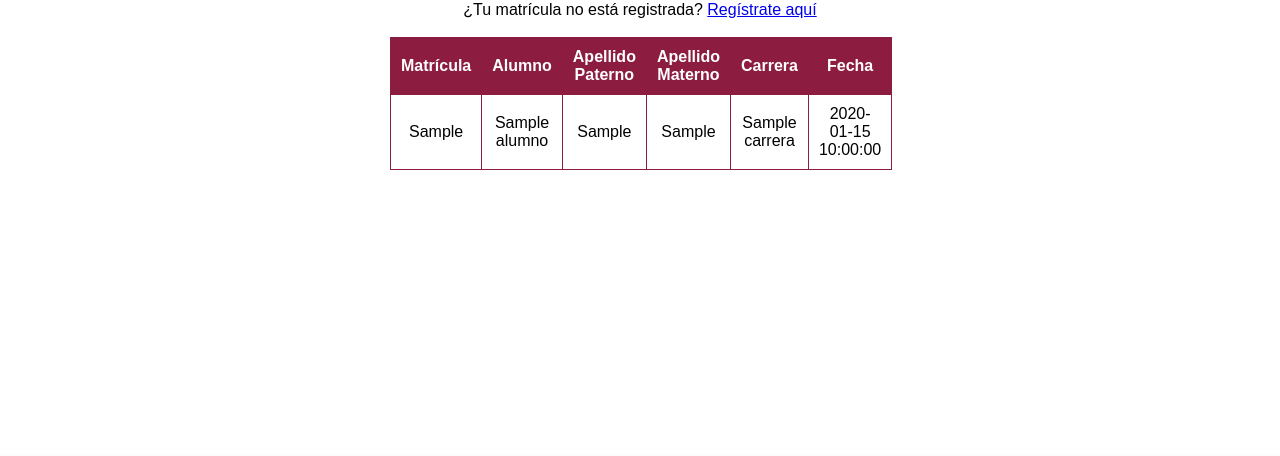
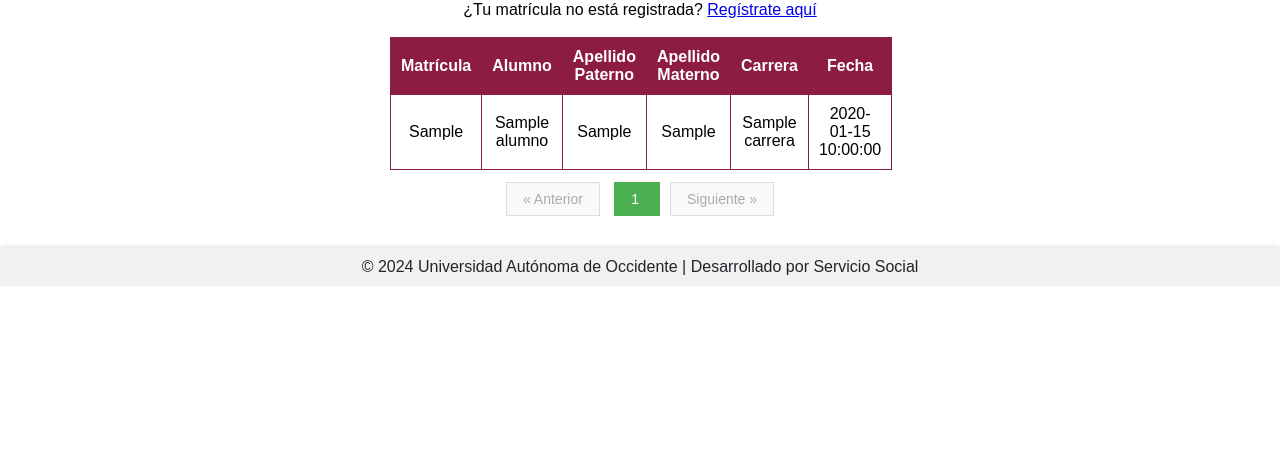
Before and after one commit to wendygpevs/CentroComputo, a PHP site: page /index.php?pagina=1 in a window 1280 px wide. Shown: the part 330-786 px from the top of the page. After the commit the page ends 605 px from the top, so only its background shows below. Run offline with PHP 8.4, Linux system fonts and the light colour scheme; tables that the repository leaves empty or names only in its code hold one stand-in row (values such as "Sample post").

Commit message:
canbios en paginacion

```diff
--- a/CSS/index.css
+++ b/CSS/index.css
@@ -313,3 +313,36 @@ footer{
   .menu-checkbox:checked ~ .dropdown-menu {
     display: block;
   }
+  .pagination {
+    text-align: center;
+    margin: 20px 0;
+}
+
+.pagination a,
+.pagination span {
+    margin: 0 5px;
+    padding: 8px 16px;
+    text-decoration: none;
+    background-color: #f2f2f2;
+    border: 1px solid #ddd;
+    color: #333;
+    font-size: 14px;
+}
+
+.pagination a:hover {
+    background-color: #ddd;
+}
+
+.pagination a.active {
+    background-color: #4CAF50;
+    color: white;
+    border: 1px solid #4CAF50;
+}
+
+.pagination .disabled {
+    color: #aaa;
+    border: 1px solid #ddd;
+    padding: 8px 16px;
+    background-color: #f9f9f9;
+    cursor: not-allowed;
+}
--- a/index.php
+++ b/index.php
@@ -8,13 +8,30 @@ unset($_SESSION['mensaje']);
 
 require 'conexion.php';
 
+// Número de registros por página
+$registrosPorPagina = 10;
 
-// Consulta para obtener todos los registros
+// Obtener el número de página actual desde el parámetro GET (predeterminado: 1)
+$paginaActual = isset($_GET['pagina']) ? (int)$_GET['pagina'] : 1;
+
+// Calcular el offset (desde qué registro empezar)
+$offset = ($paginaActual - 1) * $registrosPorPagina;
+
+// Consulta para obtener el número total de registros
+$sqlTotalRegistros = "SELECT COUNT(*) as total FROM registro";
+$resultTotal = $conn->query($sqlTotalRegistros);
+$totalRegistros = $resultTotal->fetch_assoc()['total'];
+
+// Calcular el número total de páginas
+$totalPaginas = ceil($totalRegistros / $registrosPorPagina);
+
+// Consulta para obtener los registros con paginación
 $sql = "SELECT R.REG_ALU_MATRICULA, A.ALU_NOMBRE, A.ALU_APP, A.ALU_APM, C.CAR_NOMBRE, R.REG_FECHA
         FROM registro R
         INNER JOIN alumno A ON R.REG_ALU_MATRICULA = A.ALU_MATRICULA
         INNER JOIN carrera C ON R.REG_CAR_ID = C.CAR_ID
-        ORDER BY R.REG_FECHA DESC"; // Los registros más recientes aparecen primero
+        ORDER BY R.REG_FECHA DESC
+        LIMIT $registrosPorPagina OFFSET $offset";
 $result = $conn->query($sql);
 
 $registros = [];
@@ -95,21 +112,30 @@ $conn->close();
                 <?php endforeach; ?>
             </tbody>
         </table>
+
+        <!-- Paginación -->
+            <div class="pagination">
+                <?php if ($paginaActual > 1): ?>
+                    <a href="?pagina=<?= $paginaActual - 1; ?>">&laquo; Anterior</a>
+                <?php else: ?>
+                    <span class="disabled">&laquo; Anterior</span>
+                <?php endif; ?>
+
+                <?php for ($i = 1; $i <= $totalPaginas; $i++): ?>
+                    <a href="?pagina=<?= $i; ?>" <?= $i === $paginaActual ? 'class="active"' : ''; ?>>
+                        <?= $i; ?>
+                    </a>
+                <?php endfor; ?>
+
+                <?php if ($paginaActual < $totalPaginas): ?>
+                    <a href="?pagina=<?= $paginaActual + 1; ?>">Siguiente &raquo;</a>
+                <?php else: ?>
+                    <span class="disabled">Siguiente &raquo;</span>
+                    <?php endif; ?>
+                </div>
     </main>
-    <br><br><br><br><br><br><br><br><br><br><br><br><br><br><br>
-
     <footer class="footer">
         <p>&copy; 2024 Universidad Autónoma de Occidente | Desarrollado por Servicio Social</p>
     </footer>
-
-    <script>
-        window.onload = function() {
-            // Eliminar el mensaje después de 2 segundos
-            setTimeout(() => {
-                const mensajeDiv = document.getElementById('mensaje');
-                if (mensajeDiv) mensajeDiv.remove();
-            }, 4000); // Ajusta el tiempo en que durará el mensaje en la pantalla
-        };
-    </script>
 </body>
 </html>
```
